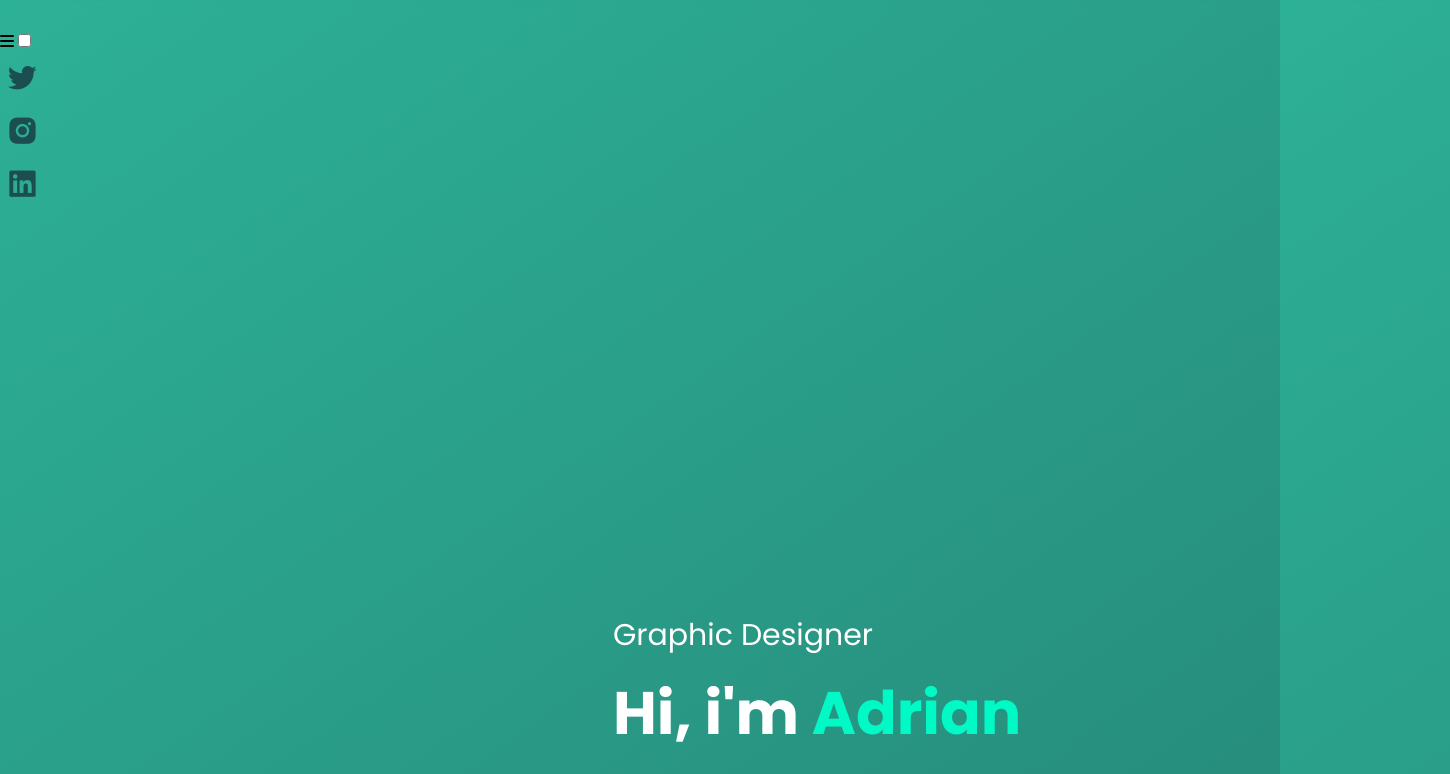
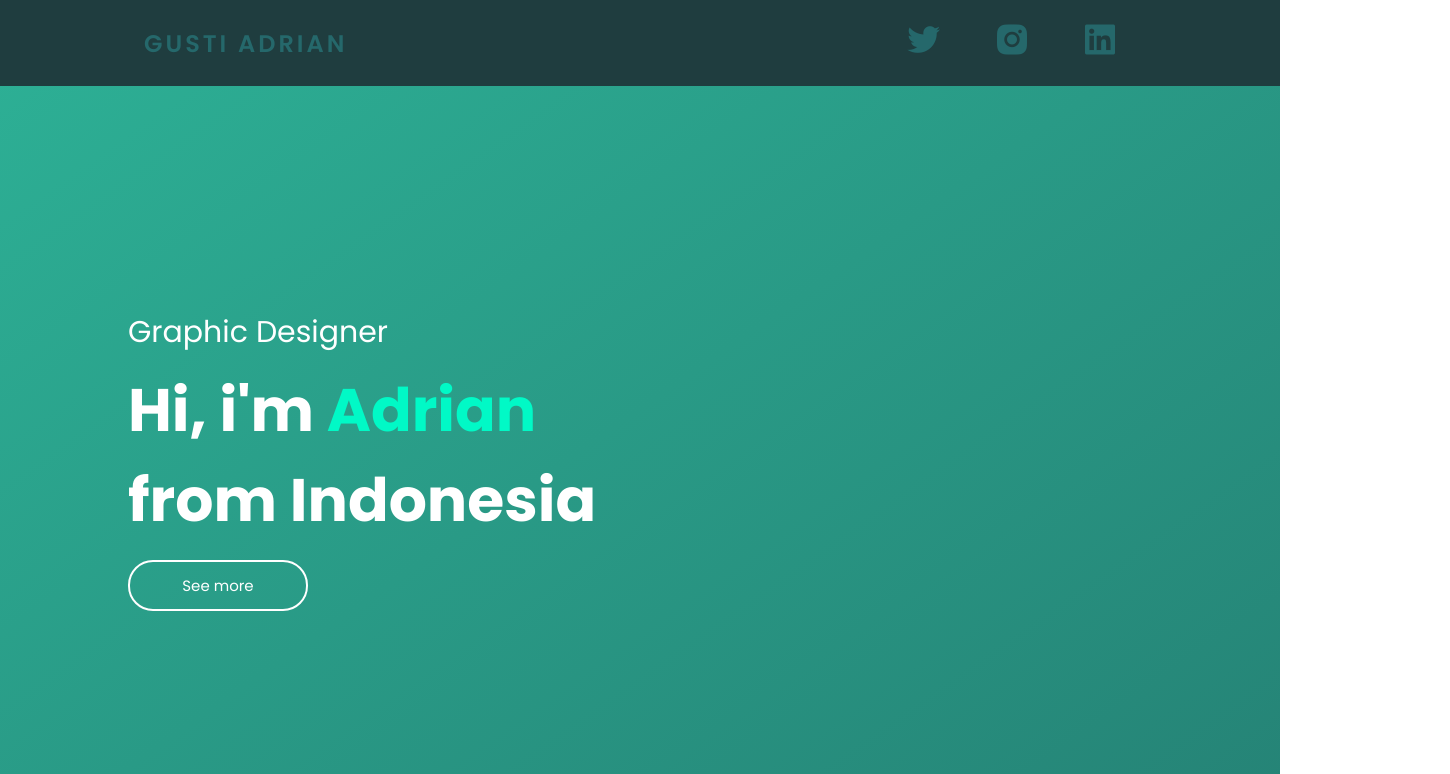
Before and after one commit to gustiadrian55/gustiadrian55.github.io, a plain HTML site: page index.html in a window 1280 px wide. Shown: the top 774 px of the page, 1450 px wide, since content can reach past the window. Drawn offline with nearby package versions, Linux system fonts and the light colour scheme.

Commit message:
Update style.css

```diff
--- a/style.css
+++ b/style.css
@@ -8,71 +8,84 @@
 }
 
 body {
+    display: inline-block;
     /* display: flex; */
-    min-height: 100%;
+    min-height: 100vh;
     font-family: Poppins, sans-serif;
     /* min-height: 100vh; */
     background: linear-gradient(145deg, #2db196, #1c4e51);
 }
 
-/* HEADER */
-
-.header {
-    position: fixed;
-    border-radius: 45px;
-    top: 3%;
-    display: flex;
-    margin: auto;
-    position: sticky;
-    width: 50%;
-    padding: 10px 230px 10px;
-    background: linear-gradient(135deg, rgba(255, 255, 255, 0.1), rgba(255, 255, 255, 0));
-    backdrop-filter: blur(5px);
-    -webkit-backdrop-filter: blur(5px);
-    border: 1px solid #99fde1;
-    box-shadow: 0 3px 25px 0 rgba(0, 0, 0, 0.37);
-    justify-content: space-between;
-    align-items: center;
-    z-index: 100;
+.container {
+    padding: 10px 10%;
 }
 
-.container {
-    padding: 100px 10%;
+/* HEADER */
+nav {
+    padding: 10px 10%;
+    width: 100%;
+    background-color: #1f3d3f;
+    position: fixed;
+    top: 0;
+    left: 0;
+    z-index: 99;
 }
 
-.text-logo {
-    color: #1c4e51;
-    letter-spacing: 2px;
-    margin-left: -15px;
+.navbar {
+    max-width: var(--max-width);
+    margin: auto;
+    padding: 0.2rem 1rem;
+    display: flex;
+    align-items: center;
+    justify-content: space-between;
+}
+
+nav .text-logo h3 {
+    font-size: 1.5rem;
+    font-weight: 600;
+    color: #25686b;
+    transition: 0.3s;
     cursor: pointer;
-    font-weight: 600;
-    padding-right: 300px;
-    margin-left: -190px;
+    letter-spacing: 3px;
+}
+
+nav .text-logo h3:hover {
+    color: #01f9c6;
+}
+
+nav .checkbox {
+    display: none;
+}
+
+nav input {
+    display: none;
+}
+
+nav .checkbox i {
+    font-size: 2rem;
+    color: #01f9c6;
+    cursor: pointer;
+}
+
+.navbar ul {
+    display: flex;
+    align-items: center;
+    gap: 1rem;
+    list-style: none;
+    transition: left 0.3s;
+    cursor: pointer;
+}
+
+.navbar ul li a {
+    padding: 0.5rem 1rem;
+    font-size: 40px;
+    text-decoration: none;
+    color: #25686b;
     transition: 0.3s;
 }
 
-.text-logo:hover {
-    color: #99fde1;
-}
-
-.navbar {
-    margin-right: -170px;
-}
-
-.navbar a {
-    top: 10px;
-    color: #1c4e51;
-    margin-top: -5px;
-    margin-left: 5px;
-    align-self: center;
-    padding-bottom: -25px;
-    font-size: 35px;
-    transition: .5s;
-}
-
-.navbar a:hover{
-    color: #99fde1;
-    transform: scale(1);
+.navbar ul li a:hover {
+    color: #01f9c6;
 }
 
 /* MAIN */
@@ -102,7 +115,6 @@ p {
     color: white;
     margin-top: 20%;
     font-size: 30px;
-    padding-left: 485px;
     margin-top: 300px;
     margin-bottom: 100px;
 }
```
